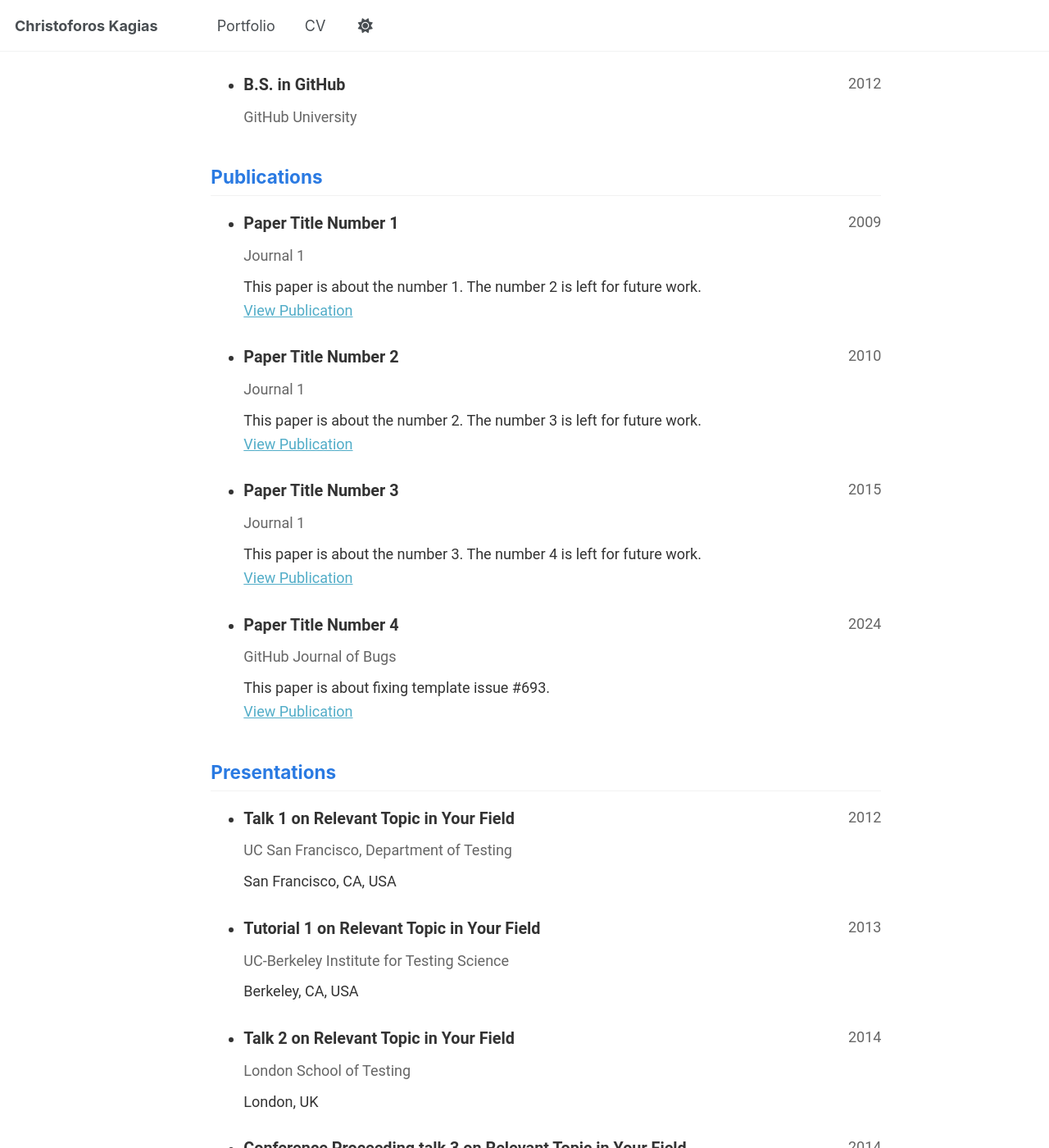
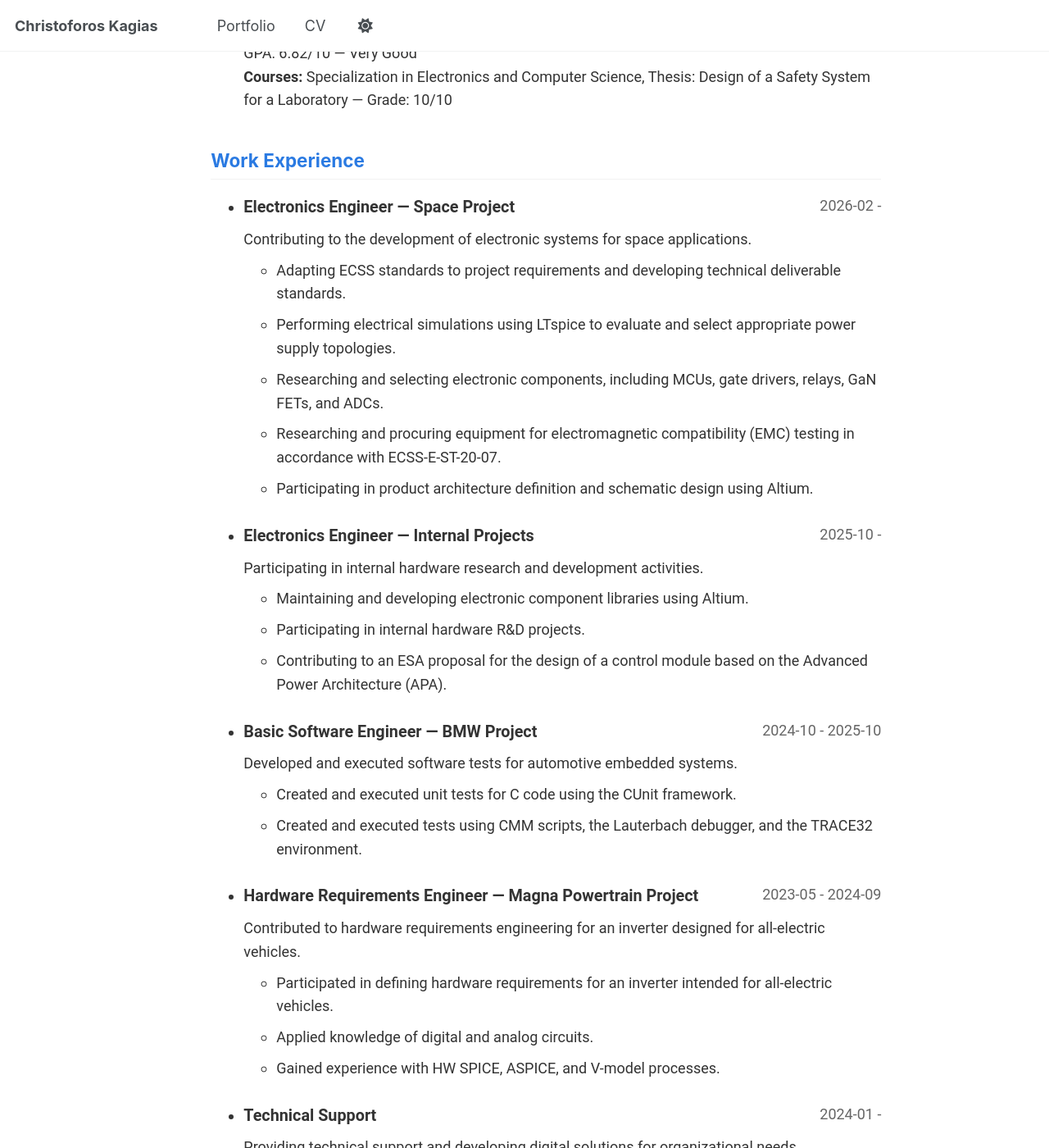
Before and after one commit to Christoforos-Kagias/christoforos-kagias.github.io, a Jekyll site: the page built from _pages/cv-json.md, in a window 1280 px wide and 1400 px high, scrolled down 680 px. Shown: the whole window at 82% size. Built offline with Jekyll 4.4.1, drawn with Linux system fonts in a browser that asks for light colours; some of the changed text lies outside the part shown.

Commit message:
Try new CV look

```diff
--- a/_data/cv.json
+++ b/_data/cv.json
@@ -1,152 +1,205 @@
+
 {
   "basics": {
-    "name": "Your Sidebar Name",
-    "email": "none@example.org",
-    "phone": "",
-    "website": "https://academicpages.github.io",
-    "summary": "Currently employed at Red Brick University. Short biography for the left-hand sidebar",
+    "name": "Christoforos Kagias",
+    "email": "kagias.christoforos@gmail.com",
+    "phone": "6978541626",
+    "website": "",
+    "summary": "Electrical and Computer Engineer with professional experience in electronic systems development, hardware requirements engineering, and embedded software testing. Experienced in automotive industry projects and research and development activities for space applications, including electronic circuit design, electrical simulations, component selection, technical documentation, and hardware testing. Skilled in Altium Designer, LTspice, C, Python, and electronic design and testing tools.",
     "location": {
       "address": "",
       "postalCode": "",
-      "city": "Earth",
-      "countryCode": "US",
-      "region": ""
+      "city": "Thessaloniki",
+      "countryCode": "GR",
+      "region": "Central Macedonia"
     },
-    "profiles": [
+    "profiles": []
+  },
+  "work": [
     {
-        "network": "Google Scholar",
-        "username": "",
-        "url": "https://scholar.google.com/citations?user=PS_CX0AAAAAJ"
+      "name": "KENOTOM — Embedded Systems Solutions",
+      "position": "Electronics Engineer — Space Project",
+      "location": "Kalamaria, Thessaloniki, Greece",
+      "startDate": "2026-02",
+      "endDate": "",
+      "summary": "Contributing to the development of electronic systems for space applications.",
+      "highlights": [
+        "Adapting ECSS standards to project requirements and developing technical deliverable standards.",
+        "Performing electrical simulations using LTspice to evaluate and select appropriate power supply topologies.",
+        "Researching and selecting electronic components, including MCUs, gate drivers, relays, GaN FETs, and ADCs.",
+        "Researching and procuring equipment for electromagnetic compatibility (EMC) testing in accordance with ECSS-E-ST-20-07.",
+        "Participating in product architecture definition and schematic design using Altium."
+      ]
     },
     {
-        "network": "ORCID",
-        "username": "",
-        "url": "http://orcid.org/yourorcidurl"
+      "name": "KENOTOM — Embedded Systems Solutions",
+      "position": "Electronics Engineer — Internal Projects",
+      "location": "Kalamaria, Thessaloniki, Greece",
+      "startDate": "2025-10",
+      "endDate": "",
+      "summary": "Participating in internal hardware research and development activities.",
+      "highlights": [
+        "Maintaining and developing electronic component libraries using Altium.",
+        "Participating in internal hardware R&D projects.",
+        "Contributing to an ESA proposal for the design of a control module based on the Advanced Power Architecture (APA)."
+      ]
     },
     {
-        "network": "GitHub",
-        "username": "academicpages",
-        "url": "https://github.com/academicpages"
-      }
+      "name": "KENOTOM — Embedded Systems Solutions",
+      "position": "Basic Software Engineer — BMW Project",
+      "location": "Kalamaria, Thessaloniki, Greece",
+      "startDate": "2024-10",
+      "endDate": "2025-10",
+      "summary": "Developed and executed software tests for automotive embedded systems.",
+      "highlights": [
+        "Created and executed unit tests for C code using the CUnit framework.",
+        "Created and executed tests using CMM scripts, the Lauterbach debugger, and the TRACE32 environment."
       ]
     },
-  "work": [],
+    {
+      "name": "KENOTOM — Embedded Systems Solutions",
+      "position": "Hardware Requirements Engineer — Magna Powertrain Project",
+      "location": "Kalamaria, Thessaloniki, Greece",
+      "startDate": "2023-05",
+      "endDate": "2024-09",
+      "summary": "Contributed to hardware requirements engineering for an inverter designed for all-electric vehicles.",
+      "highlights": [
+        "Participated in defining hardware requirements for an inverter intended for all-electric vehicles.",
+        "Applied knowledge of digital and analog circuits.",
+        "Gained experience with HW SPICE, ASPICE, and V-model processes."
+      ]
+    },
+    {
+      "name": "SKKA — A Life Plan",
+      "position": "Technical Support",
+      "location": "Thessaloniki, Greece",
+      "startDate": "2024-01",
+      "endDate": "",
+      "summary": "Providing technical support and developing digital solutions for organizational needs.",
+      "highlights": [
+        "Providing technical support and resolving technical issues.",
+        "Developing and implementing digital tools and applications using Microsoft Access and SharePoint.",
+        "Creating, managing, updating, and maintaining the organization's website."
+      ]
+    },
+    {
+      "name": "Information Technology Research Office — 95 HCGB",
+      "position": "Technical Support",
+      "location": "Greece",
+      "startDate": "2022-09",
+      "endDate": "2023-05",
+      "summary": "Provided technical support for the computer network of 95 HCGB."
+    },
+    {
+      "name": "Aristotle Space and Aeronautics Team (ASAT)",
+      "position": "Avionics Engineer",
+      "location": "Thessaloniki, Greece",
+      "startDate": "2019-07",
+      "endDate": "2020-09",
+      "summary": "Participated in avionics and electronic systems development activities.",
+      "highlights": [
+        "Designed a PCB for a remote ignition system.",
+        "Designed, assembled, and tested a flight computer.",
+        "Developed a graphical user interface for interpreting GPS data."
+      ]
+    }
+  ],
   "education": [
     {
-      "institution": "GitHub University",
-      "area": "Ph.D in Version Control Theory",
-      "studyType": "",
-      "startDate": "",
-      "endDate": "2018",
-      "gpa": null,
-      "courses": []
+      "institution": "Aristotle University of Thessaloniki",
+      "area": "Electrical and Computer Engineering",
+      "studyType": "Integrated Master's Degree (MEng)",
+      "startDate": "2015-09",
+      "endDate": "2022-04",
+      "gpa": "6.82/10 — Very Good",
+      "courses": [
+        "Specialization in Electronics and Computer Science",
+        "Thesis: Design of a Safety System for a Laboratory — Grade: 10/10"
+      ]
+    }
+  ],
+  "skills": [
+    {
+      "name": "Electronics and Hardware",
+      "keywords": [
+        "Digital and Analog Circuits",
+        "PCB Design",
+        "Hardware Requirements"
+      ]
     },
     {
-      "institution": "GitHub University",
-      "area": "M.S. in Jekyll",
-      "studyType": "",
-      "startDate": "",
-      "endDate": "2014",
-      "gpa": null,
-      "courses": []
+      "name": "Design and Simulation",
+      "keywords": [
+        "Altium Designer",
+        "EasyEDA",
+        "LTspice"
+      ]
     },
     {
-      "institution": "GitHub University",
-      "area": "B.S. in GitHub",
-      "studyType": "",
-      "startDate": "",
-      "endDate": "2012",
-      "gpa": null,
-      "courses": []
+      "name": "Embedded Software and Testing",
+      "keywords": [
+        "C",
+        "CUnit",
+        "Lauterbach TRACE32",
+        "PRACTICE Script Language",
+        "Keil",
+        "STM32CubeIDE"
+      ]
+    },
+    {
+      "name": "Programming and Computing",
+      "keywords": [
+        "Python",
+        "SQL",
+        "MATLAB/Octave"
+      ]
+    },
+    {
+      "name": "Standards and Processes",
+      "keywords": [
+        "ECSS",
+        "EMC",
+        "HW SPICE",
+        "ASPICE",
+        "V-model Workflow"
+      ]
+    },
+    {
+      "name": "Microsoft Technologies",
+      "keywords": [
+        "Microsoft Access",
+        "SharePoint"
+      ]
     }
   ],
-  "skills": [],
-  "languages": [],
-  "interests": [],
-  "references": [],
-  "publications": [
+  "languages": [
     {
-      "name": "Paper Title Number 1",
-      "publisher": "Journal 1",
-      "releaseDate": "2009-10-01",
-      "website": "http://academicpages.github.io/files/paper1.pdf",
-      "summary": "This paper is about the number 1. The number 2 is left for future work."
+      "language": "Greek",
+      "fluency": "Not specified"
     },
     {
-      "name": "Paper Title Number 2",
-      "publisher": "Journal 1",
-      "releaseDate": "2010-10-01",
-      "website": "http://academicpages.github.io/files/paper2.pdf",
-      "summary": "This paper is about the number 2. The number 3 is left for future work."
+      "language": "English",
+      "fluency": "C2 — Michigan Proficiency"
     },
     {
-      "name": "Paper Title Number 3",
-      "publisher": "Journal 1",
-      "releaseDate": "2015-10-01",
-      "website": "http://academicpages.github.io/files/paper3.pdf",
-      "summary": "This paper is about the number 3. The number 4 is left for future work."
+      "language": "German",
+      "fluency": "B1 — Goethe-Zertifikat"
+    }
+  ],
+  "interests": [
+    {
+      "name": "Judo"
     },
     {
-      "name": "Paper Title Number 4",
-      "publisher": "GitHub Journal of Bugs",
-      "releaseDate": "2024-02-17",
-      "website": "http://academicpages.github.io/files/paper3.pdf",
-      "summary": "This paper is about fixing template issue #693."
+      "name": "Technological Innovations in Formula 1"
+    },
+    {
+      "name": "Movies and TV Shows"
     }
   ],
-  "presentations": [
-    {
-      "name": "Talk 1 on Relevant Topic in Your Field",
-      "event": "UC San Francisco, Department of Testing",
-      "date": "2012-03-01",
-      "location": "San Francisco, CA, USA",
-      "description": ""
-    },
-    {
-      "name": "Tutorial 1 on Relevant Topic in Your Field",
-      "event": "UC-Berkeley Institute for Testing Science",
-      "date": "2013-03-01",
-      "location": "Berkeley, CA, USA",
-      "description": ""
-    },
-    {
-      "name": "Talk 2 on Relevant Topic in Your Field",
-      "event": "London School of Testing",
-      "date": "2014-02-01",
-      "location": "London, UK",
-      "description": ""
-    },
-    {
-      "name": "Conference Proceeding talk 3 on Relevant Topic in Your Field",
-      "event": "Testing Institute of America 2014 Annual Conference",
-      "date": "2014-03-01",
-      "location": "Los Angeles, CA, USA",
-      "description": ""
+  "references": [],
+  "publications": [],
+  "presentations": [],
+  "teaching": [],
+  "portfolio": []
 }
-  ],
-  "teaching": [
-    {
-      "course": "Teaching experience 1",
-      "institution": "University 1, Department",
-      "date": "2014-01-01",
-      "role": "Undergraduate course",
-      "description": ""
-    },
-    {
-      "course": "Teaching experience 2",
-      "institution": "University 1, Department",
-      "date": "2015-01-01",
-      "role": "Workshop",
-      "description": ""
-    }
-  ],
-  "portfolio": [
-    {
-      "name": "Portfolio item number 1",
-      "category": "portfolio",
-      "date": "",
-      "url": "",
-      "description": "Short description of portfolio item number 1<br/><img src='/images/500x300.png'>"
-    }
-  ]
-}
```
Also changed, not shown: _data/navigation.yml (+4 -4 lines). Lines whose indentation alone changed are shown as unchanged.
